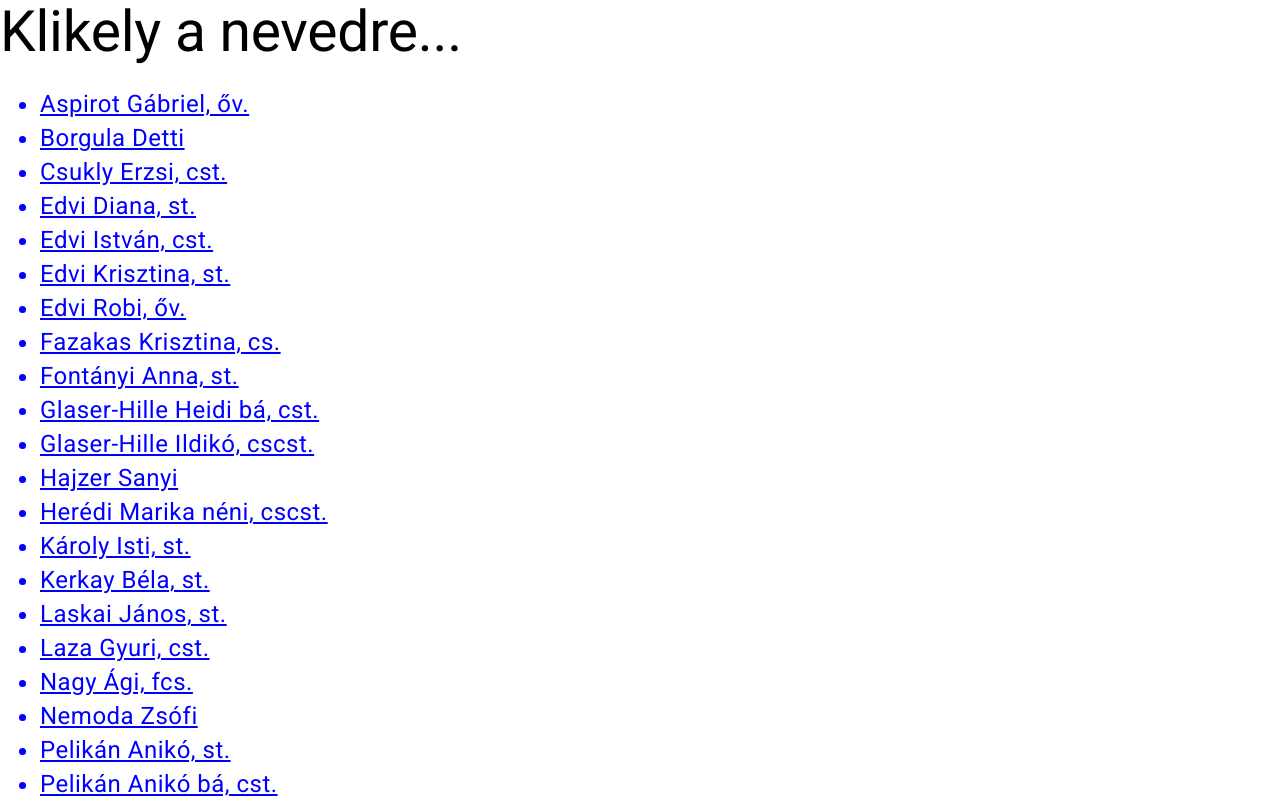
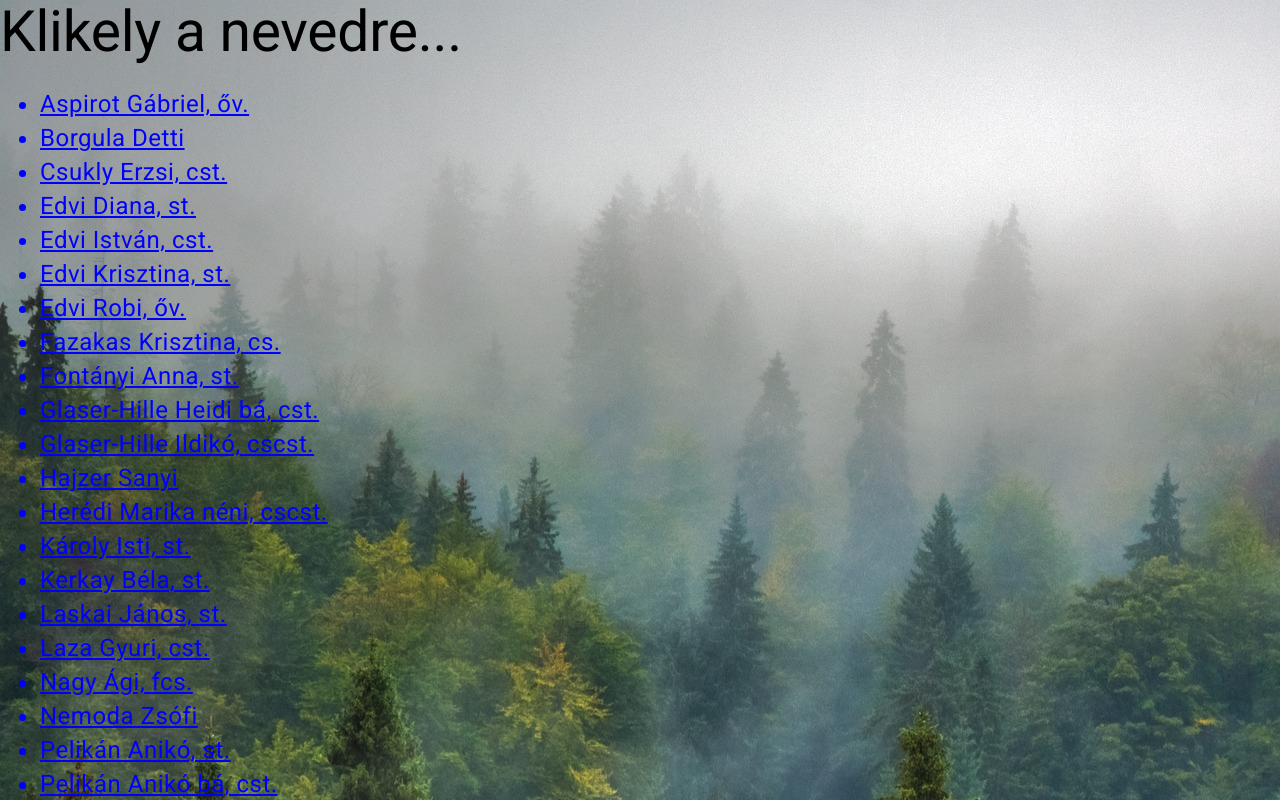
Before and after one commit to glaza/szavaz, an Angular app: page /login in a window 1280 px wide. Shown: the top 800 px of the page. Built offline with nearby package versions, Linux system fonts and the light colour scheme.

Commit message:
Added background image

```diff
--- a/src/app/login/login.component.html
+++ b/src/app/login/login.component.html
@@ -1,3 +1,5 @@
+
+<div class="container">
     <h1>Klikely a nevedre...</h1>
     <ul>
         @for (user of users; track user.name) {
@@ -6,3 +8,4 @@
             </li>
         }
     </ul>
+</div>
--- a/src/app/login/login.component.scss
+++ b/src/app/login/login.component.scss
@@ -5,3 +5,9 @@ li {
     cursor: pointer;
     margin-top: 10px;
 }
+
+.container {
+    width: 100%;
+    background-image: url("/background-forest.jpg");
+
+}
```
Also changed, not shown: public/background-forest.jpg (added). Lines whose indentation alone changed are shown as unchanged.
